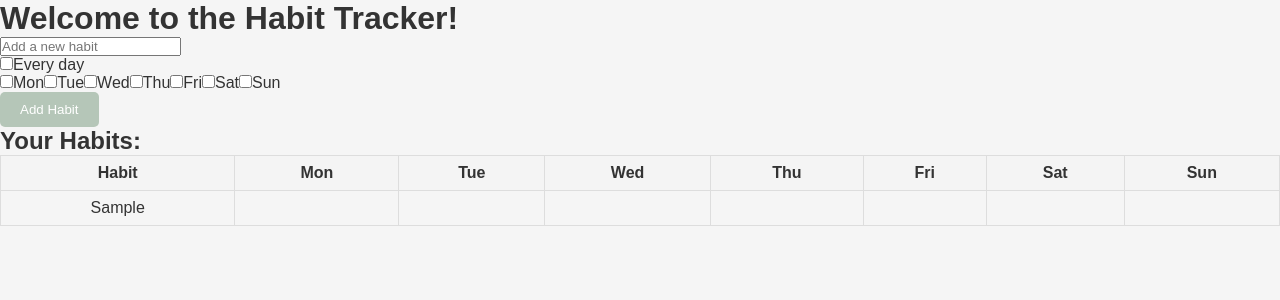
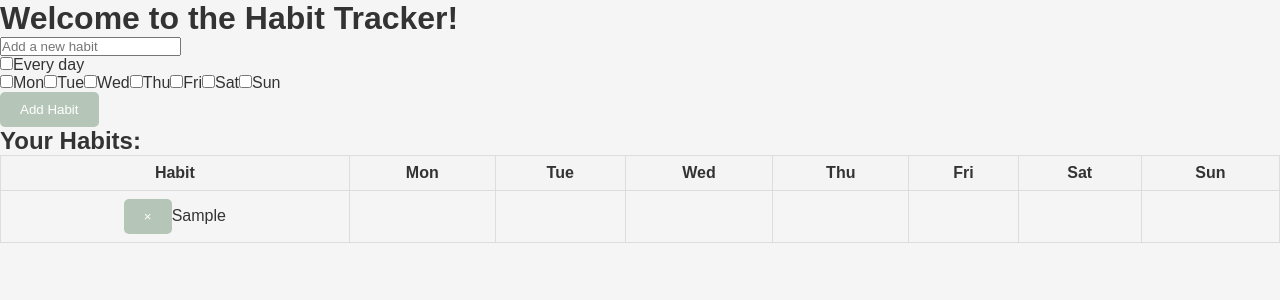
Before and after one commit to Thildi/habit-tracker, a Next.js app: page / in a window 1280 px wide. Both pictures are taken after typing "Sample" into the empty fields and a click on the button "Add Habit". Shown: the top 300 px of the page. Built offline with nearby package versions, Linux system fonts and the light colour scheme.

Commit message:
Implement localStorage

```diff
--- a/components/HabitList.js
+++ b/components/HabitList.js
@@ -1,4 +1,4 @@
-export default function HabitList({ habits, onToggleHabit }) {
+export default function HabitList({ habits, onToggleHabit, onDeleteHabit }) {
   const daysOfWeek = ["Mon", "Tue", "Wed", "Thu", "Fri", "Sat", "Sun"];
 
   const handleCheckboxChange = (habitIndex, day) => {
@@ -16,14 +16,17 @@ export default function HabitList({ habits, onToggleHabit }) {
           <tr>
             <th>Habit</th>
             {daysOfWeek.map((day) => (
-              <th key={day}>{day}</th>
+              <th key={day}> {day}</th>
             ))}
           </tr>
         </thead>
         <tbody>
           {habits.map((habit, habitIndex) => (
             <tr key={habit.id}>
-              <td>{habit.habit}</td>
+              <td>
+                <button onClick={() => onDeleteHabit(habit.id)}>&times;</button>
+                {habit.habit}
+              </td>
               {daysOfWeek.map((day) => (
                 <td key={day}>
                   {habit.days.includes(day) && (
--- a/pages/index.js
+++ b/pages/index.js
@@ -1,28 +1,52 @@
 import HabitForm from "@/components/HabitForm";
 import HabitList from "@/components/HabitList";
-import { useState } from "react";
+import { useState, useEffect } from "react";
 
 export default function Home() {
   const [habits, setHabits] = useState([]);
 
+  useEffect(() => {
+    const savedHabits = JSON.parse(localStorage.getItem("habits")) || [];
+    setHabits(savedHabits);
+  }, []);
+
   // Funktion zum Hinzufügen eines Habits
   function handleAddHabit(habit, days) {
-    setHabits((prevHabits) => [
-      ...prevHabits,
-      { id: prevHabits.length, habit, days, progress: {} },
-    ]);
+    const newHabit = {
+      id: Date.now(),
+      habit,
+      days,
+      progress: {},
+    };
+
+    const updatedHabits = [...habits, newHabit];
+    setHabits(updatedHabits);
+
+    localStorage.setItem("habits", JSON.stringify(updatedHabits));
   }
 
   // Funktion zum Toggle der Checkbox für ein Habit an einem bestimmten Tag
   function handleToggleHabit(updatedHabits) {
     setHabits(updatedHabits); // Zustand der Habits aktualisieren
+    localStorage.setItem("habits", JSON.stringify(updatedHabits));
+  }
+
+  function handleDeleteHabit(habitId) {
+    const updatedHabits = habits.filter((habit) => habit.id !== habitId);
+    setHabits(updatedHabits);
+
+    localStorage.setItem("habits", JSON.stringify(updatedHabits));
   }
 
   return (
     <div>
       <h1>Welcome to the Habit Tracker!</h1>
       <HabitForm onAddHabit={handleAddHabit} />
-      <HabitList habits={habits} onToggleHabit={handleToggleHabit} />
+      <HabitList
+        habits={habits}
+        onToggleHabit={handleToggleHabit}
+        onDeleteHabit={handleDeleteHabit}
+      />
     </div>
   );
 }
```
